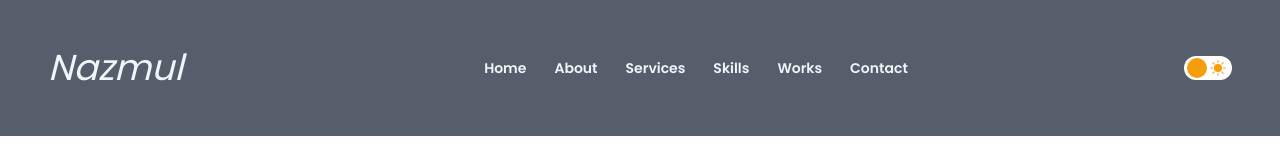
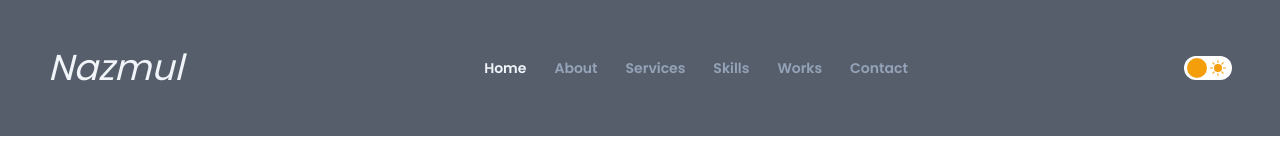
Before and after one commit to Nazmul1582/my-portfolio, a React (Vite) app: page / in a window 1280 px wide. Shown: the top 160 px of the page. Built offline with nearby package versions, Linux system fonts and the light colour scheme.

Commit message:
changed active link style conditionaly

```diff
--- a/src/components/Navbar.jsx
+++ b/src/components/Navbar.jsx
@@ -7,15 +7,15 @@ import { AiOutlineClose } from "react-icons/ai";
 const Navbar = () => {
   const [light, setLight] = useState(false);
   const [toggle, setToggle] = useState(false);
+  const [active, setActive] = useState("Home");
   useEffect(() => {
-        const documentElement = document.documentElement;
-        if(!light){
-            documentElement.classList.add("dark")
-        }else{
-            documentElement.classList.remove("dark")
+    const documentEl = document.documentElement;
+    if (!light) {
+      documentEl.classList.add("dark");
+    } else {
+      documentEl.classList.remove("dark");
     }
-    }, [light])
-
+  });
   return (
     <header
       className={`w-full dark:bg-slate-800/75 dark:text-slate-100 bg-slate-200/75 fixed top-0 z-10 backdrop-blur-xl`}
@@ -32,7 +32,12 @@ const Navbar = () => {
               <li key={item.id}>
                 <a
                   href={`#${item.id}`}
-                    className={`text-sm font-semibold p-2 duration-300`}
+                  className={`text-sm font-semibold p-2 ${
+                    active === item.title
+                      ? "dark:text-slate-100 text-slate-900"
+                      : "dark:text-slate-400 text-slate-500"
+                  } duration-300`}
+                  onClick={() => setActive(item.title)}
                 >
                   {item.title}
                 </a>
@@ -46,7 +51,7 @@ const Navbar = () => {
               onClick={() => setLight(!light)}
             >
               <BsMoonFill className="text-amber-500 w-5" />
-                <BsSunFill className="text-amber-500 w-5" />
+              <BsSunFill className="text-amber-500 w-5" />{" "}
               <button
                 className="w-5 h-5 rounded-full bg-amber-500 absolute left-0 border-0"
                 style={light ? { left: 24 } : { left: 3 }}
@@ -54,7 +59,7 @@ const Navbar = () => {
             </div>
             <div
               className="md:hidden block text-xl dark:text-slate-100 cursor-pointer"
-                onClick={() => {setToggle(!toggle)}}
+              onClick={() => setToggle(!toggle)}
             >
               <span>{toggle ? <AiOutlineClose /> : <FiMenu />}</span>
               <div
@@ -67,7 +72,12 @@ const Navbar = () => {
                     <li key={item.id}>
                       <a
                         href={`#${item.id}`}
-                          className={`text-sm font-semibold p-2 duration-300`}
+                        className={`text-sm font-semibold p-2 ${
+                          active === item.title
+                            ? "dark:text-slate-100 text-slate-900"
+                            : "dark:text-slate-400 text-slate-500"
+                        } duration-300`}
+                        onClick={() => setActive(item.title)}
                       >
                         {item.title}
                       </a>
```
Lines whose indentation alone changed are shown as unchanged.
